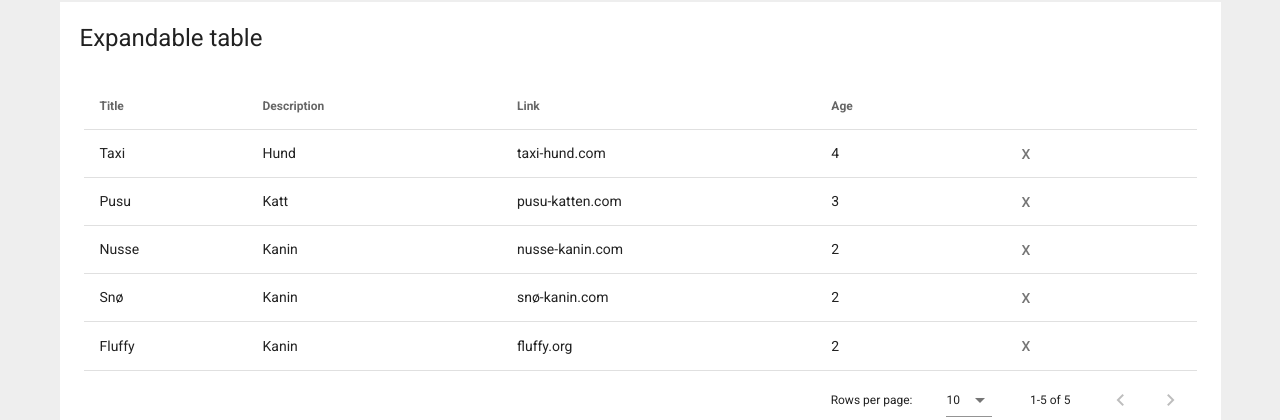
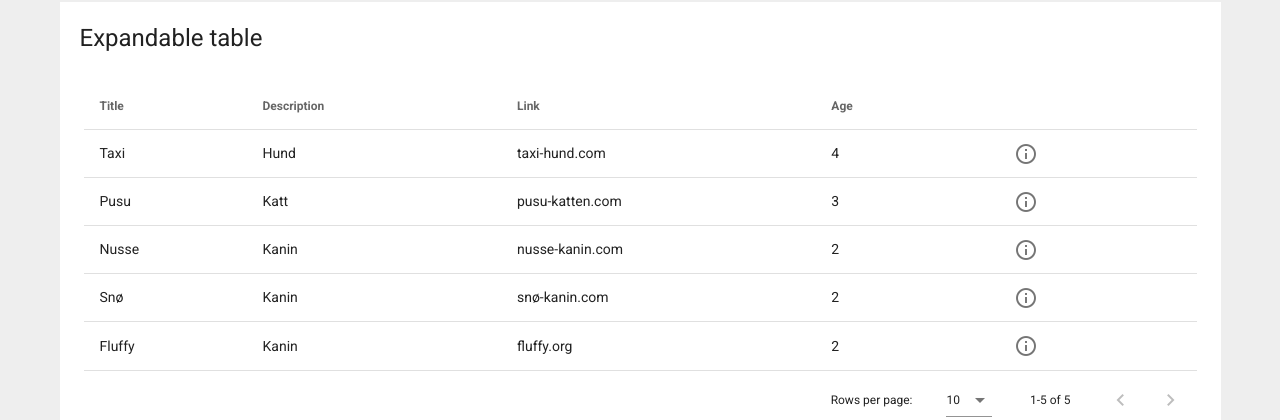
Before and after one commit to tomhaakon/oppgave11_freshstart, a Vue app: page /resources in a window 1280 px wide. Shown: the part 74-494 px from the top of the page. Built offline with nearby package versions, Linux system fonts and the light colour scheme.

Commit message:
fikset tabell dialog

```diff
--- /dev/null
+++ b/src/components/tableDialog.vue
@@ -0,0 +1,29 @@
+<template>
+  <v-dialog v-model="dialogBox" app>
+    <v-card>
+      <v-card-title>{{ itemData.title }}</v-card-title>
+      <v-card-text>
+        <span> " {{ itemData.description }} </span>
+        <span class="text-lowercase">
+          som er
+          {{ itemData.age }}
+          år gammel ved navn
+        </span>
+      </v-card-text>
+    </v-card>
+  </v-dialog>
+</template>
+<script>
+export default {
+  data: () => ({
+    dialogBox: false,
+    itemData: {},
+  }),
+  methods: {
+    itemDialog(dataFromParent) {
+      this.dialogBox = true;
+      this.itemData = dataFromParent;
+    },
+  },
+};
+</script>
--- a/src/views/ResourcesView.vue
+++ b/src/views/ResourcesView.vue
@@ -20,13 +20,22 @@
           >
             {{ item[field] }}
           </td>
-          <td><v-btn plain rounded>x</v-btn></td>
+          <td>
+            <v-btn
+              rounded
+              plain
+              :ripple="false"
+              @click.stop="$refs.openDialog.itemDialog(item)"
+              ><v-icon>mdi-information-outline</v-icon></v-btn
+            >
+          </td>
         </tr>
       </template>
 
       <template v-slot:expanded-item="{ headers, item }">
         <td :colspan="headers.length" class="body-2 pl-5 grey lighten-3 py-3">
           <span>
+            "
             {{ item.age }}
           </span>
           <span class="text-lowercase">
@@ -36,14 +45,20 @@
           </span>
           <span>
             {{ item.title }}
+            "
           </span>
         </td>
       </template>
     </v-data-table>
+    <dialogBox ref="openDialog" />
   </v-container>
 </template>
 <script>
+import dialogBox from "@/components/tableDialog.vue";
 export default {
+  components: {
+    dialogBox,
+  },
   data() {
     return {
       expanded: [],
```
